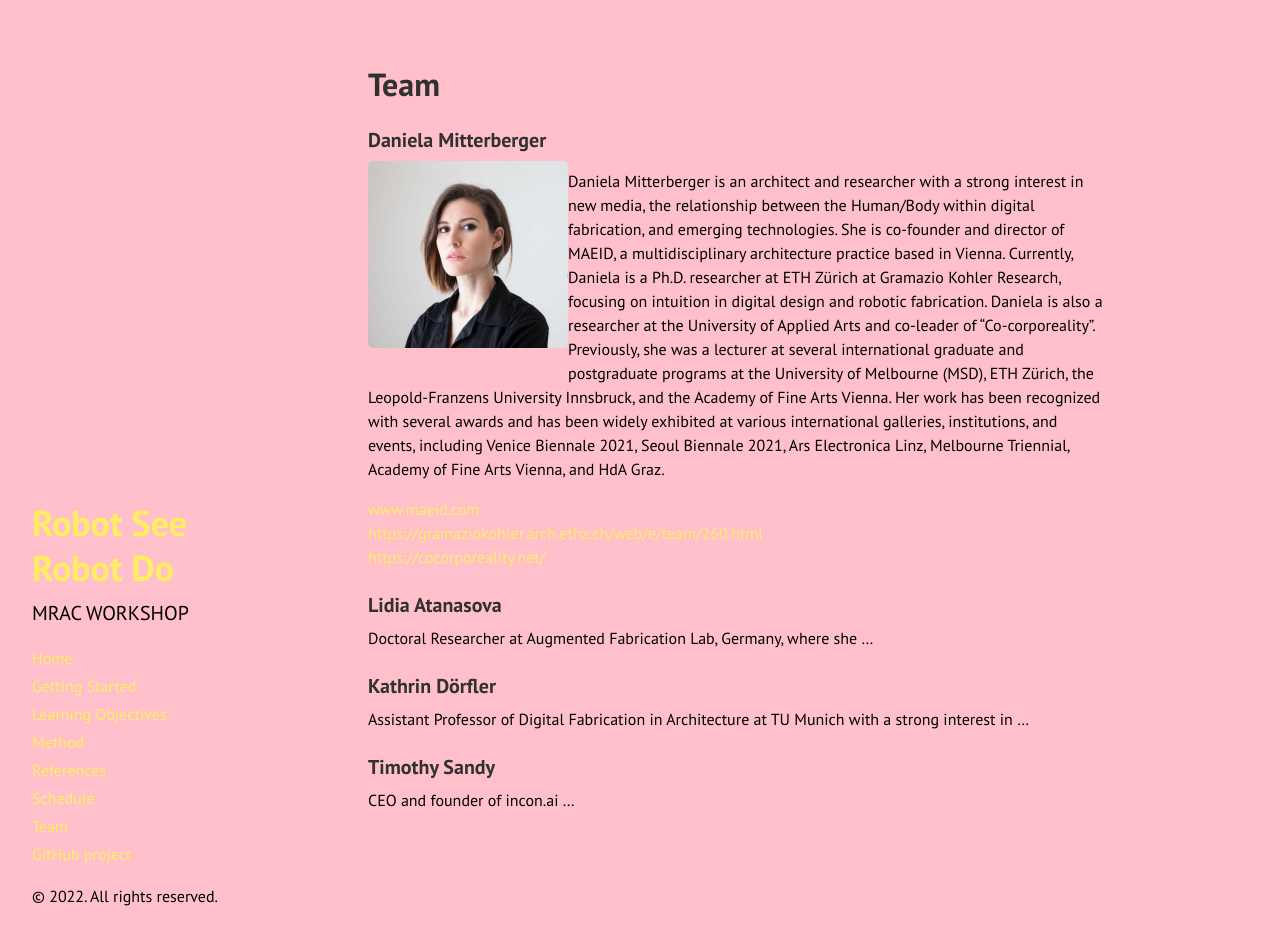
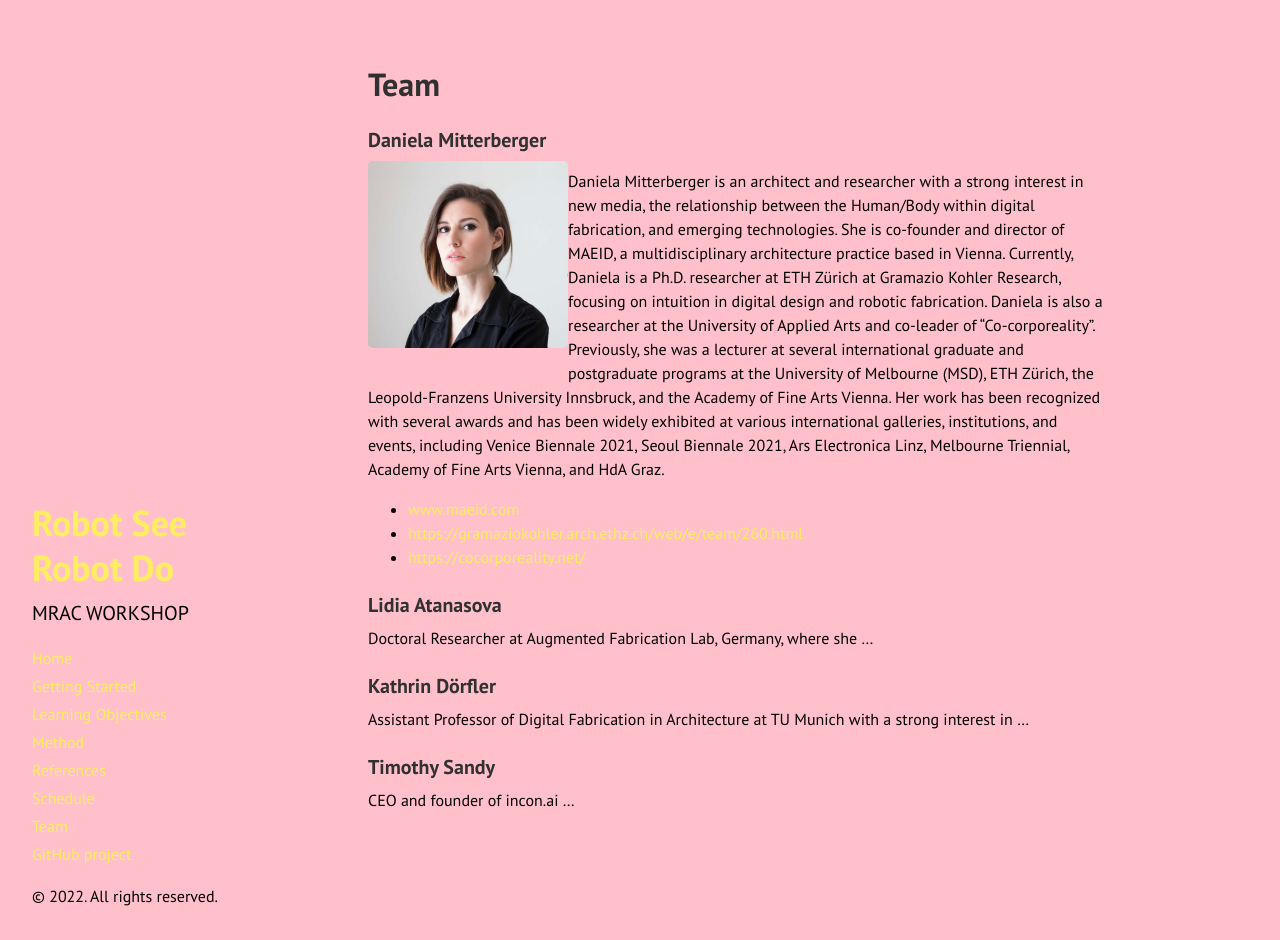
Before and after one commit to augmentedfabricationlab/robot_see_robot_do, a Jekyll site: the page built from docs/team.md, in a window 1280 px wide and 940 px high. Built offline with Jekyll 4.4.1, drawn with Linux system fonts in a browser that asks for light colours; Markdown is read by kramdown in place of the engine named in the settings.

```diff
--- a/docs/team.md
+++ b/docs/team.md
@@ -10,9 +10,9 @@ title: Team
 
 Daniela Mitterberger is an architect and researcher with a strong interest in new media, the relationship between the Human/Body within digital fabrication, and emerging technologies. She is co-founder and director of MAEID, a multidisciplinary architecture practice based in Vienna. Currently, Daniela is a Ph.D. researcher at ETH Zürich at Gramazio Kohler Research, focusing on intuition in digital design and robotic fabrication. Daniela is also a researcher at the University of Applied Arts and co-leader of “Co-corporeality”. Previously, she was a lecturer at several international graduate and postgraduate programs at the University of Melbourne (MSD), ETH Zürich, the Leopold-Franzens University Innsbruck, and the Academy of Fine Arts Vienna. Her work has been recognized with several awards and has been widely exhibited at various international galleries, institutions, and events, including Venice Biennale 2021, Seoul Biennale 2021, Ars Electronica Linz, Melbourne Triennial, Academy of Fine Arts Vienna, and HdA Graz.
 
-[www.maeid.com](www.maeid.com)<br>
-[https://gramaziokohler.arch.ethz.ch/web/e/team/260.html](https://gramaziokohler.arch.ethz.ch/web/e/team/260.html)<br>
-[https://cocorporeality.net/](https://cocorporeality.net/)<br>
+* [www.maeid.com](www.maeid.com)
+* [https://gramaziokohler.arch.ethz.ch/web/e/team/260.html](https://gramaziokohler.arch.ethz.ch/web/e/team/260.html)
+* [https://cocorporeality.net/](https://cocorporeality.net/)
 
 ### Lidia Atanasova
 Doctoral Researcher at Augmented Fabrication Lab, Germany, where she ...
```
